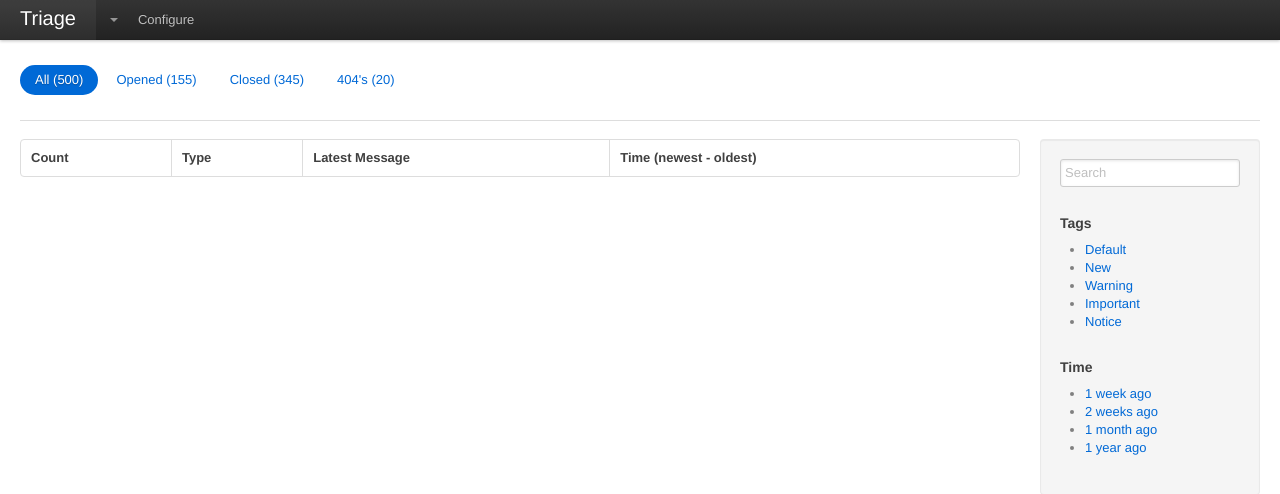
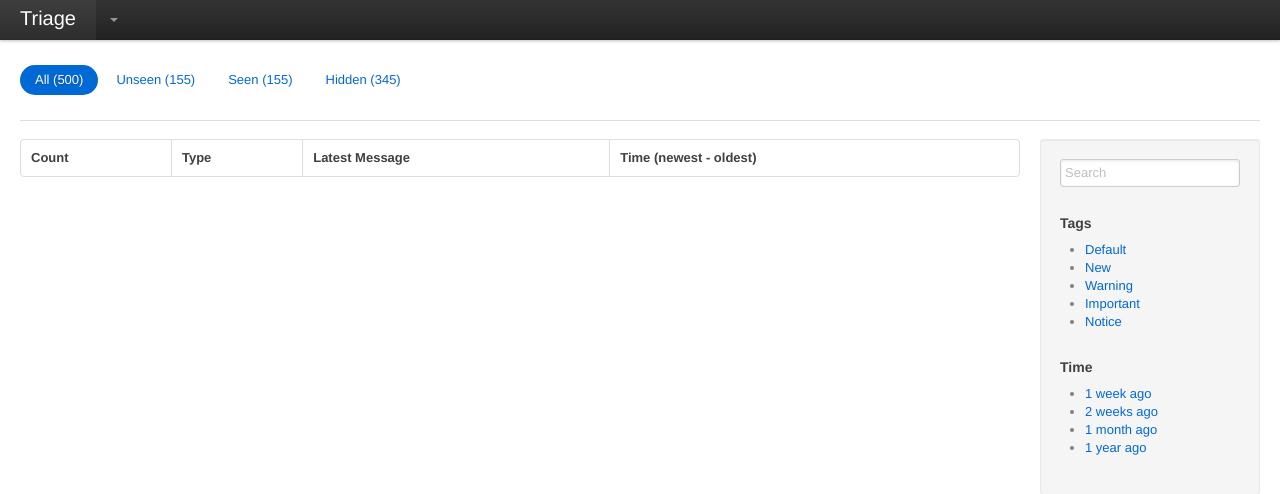
Before and after one commit to mikoop79/triage, a Python web app: template triage/templates/error-list.html in a window 1280 px wide. Shown: the top 494 px of the page. Run offline with Jinja, Linux system fonts and the light colour scheme; the template is opened without the code that fills it, so the values that code supplies are empty.

Commit message:
Moved some nav stuff around

```diff
--- a/triage/templates/error-list.html
+++ b/triage/templates/error-list.html
@@ -9,6 +9,21 @@
 	{{ super() }}
 
 {% endblock %}
+
+
+{% block navigation %}
+
+	<div id="navigation" class="cf">
+		<ul class="pills">
+			<li class="active"><a href="?view=all">All (500)</a></li>
+			<li><a href="?view=unseen">Unseen (155)</a></li>
+			<li><a href="?view=seen">Seen (155)</a></li>
+			<li><a href="?view=hidden">Hidden (345)</a></li>
+		</ul>
+	</div>
+
+{% endblock %}
+
 
 {% block content %}
 
--- a/triage/templates/layout/page.html
+++ b/triage/templates/layout/page.html
@@ -22,30 +22,15 @@
 								{% endfor %}
 							</ul>
 						</li>
-
-						<li><a href="#frontend">Configure</a></li>
-
 					</ul>
-
 				</div>
 			</div>
 		</header>
 
 	{% endblock %}
 
-	{% block navigation %}
+	{% block navigation %}{% endblock %}
 
-		<div id="navigation" class="cf">
-			<ul class="pills">
-				<li class="active"><a href="#">All (500)</a></li>
-				<li><a href="#">Opened (155)</a></li>
-				<li><a href="#">Closed (345)</a></li>
-				<li><a href="#">404's (20)</a></li>
-			</ul>
-		</div>
-
-	{% endblock %}
-
-{% block container %}{% endblock %}
+	{% block container %}{% endblock %}
 
 {% endblock %}
```
